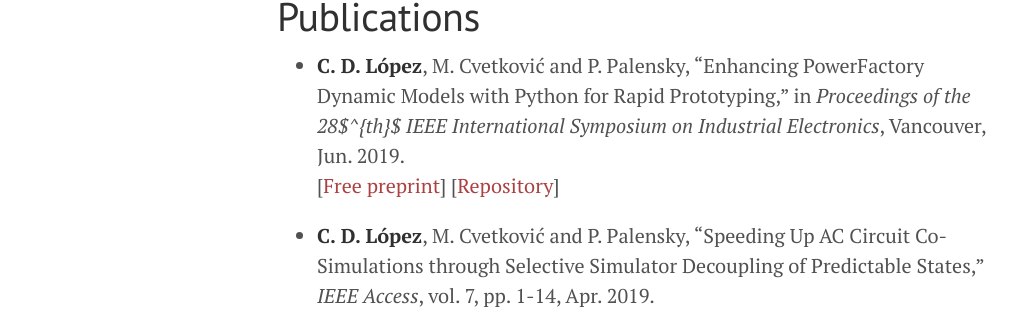
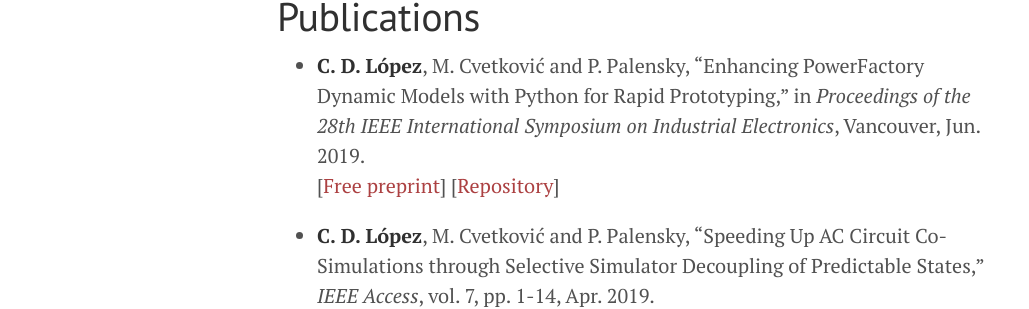
Before and after one commit to claudiodavidlopez/claudiodavidlopez.github.io, a Jekyll site: the page built from publications.md, in a window 1280 px wide and 900 px high. Shown: the part 141-450 px from the top of the window, without its empty margins (3-1032 px from the left). Built offline with Jekyll 4.4.1, drawn with Linux system fonts in a browser that asks for light colours.

```diff
--- a/publications.md
+++ b/publications.md
@@ -4,7 +4,7 @@
 permalink: /publications/
 ---
 
-* **C. D. López**, M. Cvetković and P. Palensky, "Enhancing PowerFactory Dynamic Models with Python for Rapid Prototyping," in *Proceedings of the 28$^{th}$ IEEE International Symposium on Industrial Electronics*, Vancouver, Jun. 2019.
+* **C. D. López**, M. Cvetković and P. Palensky, "Enhancing PowerFactory Dynamic Models with Python for Rapid Prototyping," in *Proceedings of the 28th IEEE International Symposium on Industrial Electronics*, Vancouver, Jun. 2019.
 [[Free preprint](../pdf/Lopez2019a.pdf)] [[Repository](https://github.com/claudiodavidlopez/digexfunPyDSL)]
 
 * **C. D. López**, M. Cvetković and P. Palensky, "Speeding Up AC Circuit Co-Simulations through Selective Simulator Decoupling of Predictable States," *IEEE Access*, vol. 7, pp. 1-14, Apr. 2019.
```
